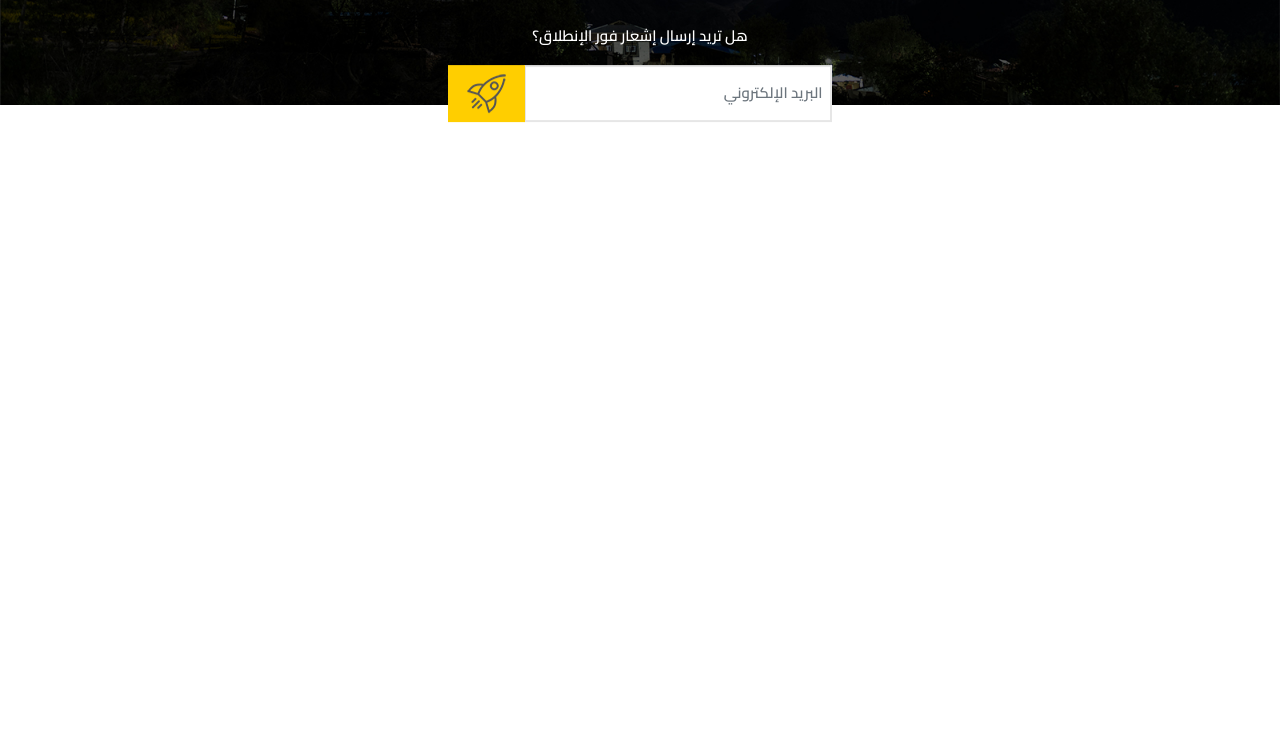
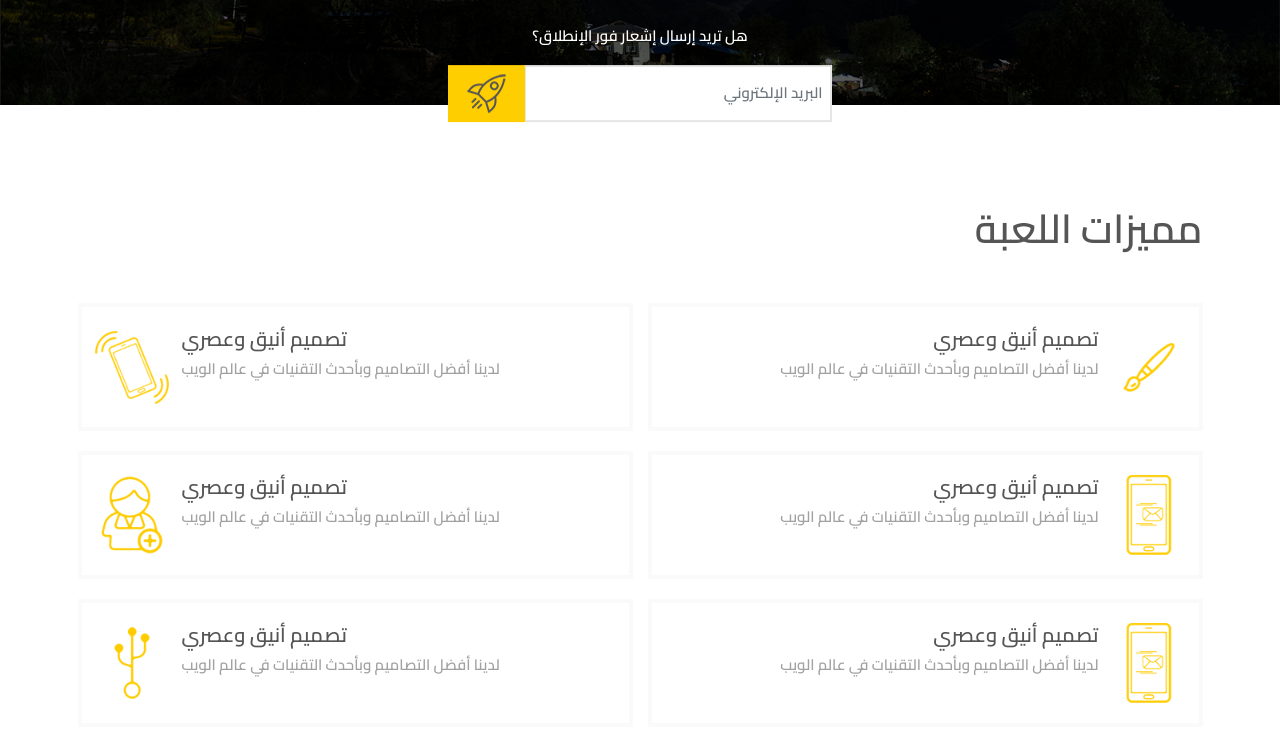
Before and after one commit to AhmedDatori/coming-soon, a plain HTML site: page index.html in a window 1280 px wide. Shown: the part 541-1282 px from the top of the page. Before the commit the page ends 800 px from the top, so only its background shows below. Drawn offline with Linux system fonts and the light colour scheme.

Commit message:
Finnished the features section

```diff
--- a/css/style.css
+++ b/css/style.css
@@ -86,3 +86,32 @@ header .send-notification .input-group input{
 .invalid-feedback{
     margin-bottom: -3rem;
 }
+section.features{
+    padding: 10rem 0;
+}
+section.features h2{
+    font-size: 4rem;
+    color: #555;
+    margin-bottom: 5rem;
+}
+section.features .row .d-flex{
+    border: 0.4rem solid #fafafa;
+    padding: 2rem 1rem;
+    margin-bottom: 2rem;
+    max-height: 20rem;
+}
+section.features .row .d-flex img{
+    height: 8rem;
+}
+section.features .row .d-flex h4{
+    font-size: 2rem;
+    color: #555;
+}
+section.features .row .d-flex p{
+    font-size: 1.5rem;
+    color: #a1a1a1;
+    line-height: 2.5rem;
+}
+section.features .row .col-md-6:nth-child(even){
+    direction: ltr;
+}
--- a/index.html
+++ b/index.html
@@ -58,7 +58,79 @@
         </div>
     </header>
     <main>
-
+        <section class="features">
+            <div class="container">
+                <h2>مميزات اللعبة</h2>
+                <div class="row">
+                    <div class="col-md-6">
+                        <div class="d-flex">
+                            <div class="flex-shrink-0">
+                                <img src="images/prush.png" alt="prush">
+                            </div>
+                            <div class="flex-grow-1 ms-3">
+                                <h4>تصميم أنيق وعصري</h4>
+                                <p>لدينا أفضل التصاميم وبأحدث التقنيات في عالم الويب</p>
+                            </div>
+                        </div>
+                    </div>
+                    <div class="col-md-6">
+                        <div class="d-flex">
+                            <div class="flex-shrink-0">
+                                <img src="images/phone.png" alt="prush">
+                            </div>
+                            <div class="flex-grow-1 me-3">
+                                <h4>تصميم أنيق وعصري</h4>
+                                <p>لدينا أفضل التصاميم وبأحدث التقنيات في عالم الويب</p>
+                            </div>
+                        </div>
+                    </div>
+                    <div class="col-md-6">
+                        <div class="d-flex">
+                            <div class="flex-shrink-0">
+                                <img src="images/mail.png" alt="prush">
+                            </div>
+                            <div class="flex-grow-1 ms-3">
+                                <h4>تصميم أنيق وعصري</h4>
+                                <p>لدينا أفضل التصاميم وبأحدث التقنيات في عالم الويب</p>
+                            </div>
+                        </div>
+                    </div>
+                    <div class="col-md-6">
+                        <div class="d-flex">
+                            <div class="flex-shrink-0">
+                                <img src="images/person-plus.png" alt="prush">
+                            </div>
+                            <div class="flex-grow-1 me-3">
+                                <h4>تصميم أنيق وعصري</h4>
+                                <p>لدينا أفضل التصاميم وبأحدث التقنيات في عالم الويب</p>
+                            </div>
+                        </div>
+                    </div>
+                    <div class="col-md-6">
+                        <div class="d-flex">
+                            <div class="flex-shrink-0">
+                                <img src="images/mail.png" alt="prush">
+                            </div>
+                            <div class="flex-grow-1 ms-3">
+                                <h4>تصميم أنيق وعصري</h4>
+                                <p>لدينا أفضل التصاميم وبأحدث التقنيات في عالم الويب</p>
+                            </div>
+                        </div>
+                    </div>
+                    <div class="col-md-6">
+                        <div class="d-flex">
+                            <div class="flex-shrink-0">
+                                <img src="images/fork.png" alt="prush">
+                            </div>
+                            <div class="flex-grow-1 me-3">
+                                <h4>تصميم أنيق وعصري</h4>
+                                <p>لدينا أفضل التصاميم وبأحدث التقنيات في عالم الويب</p>
+                            </div>
+                        </div>
+                    </div>
+                </div>
+            </div>
+        </section>
     </main>
     <footer>
 
```
